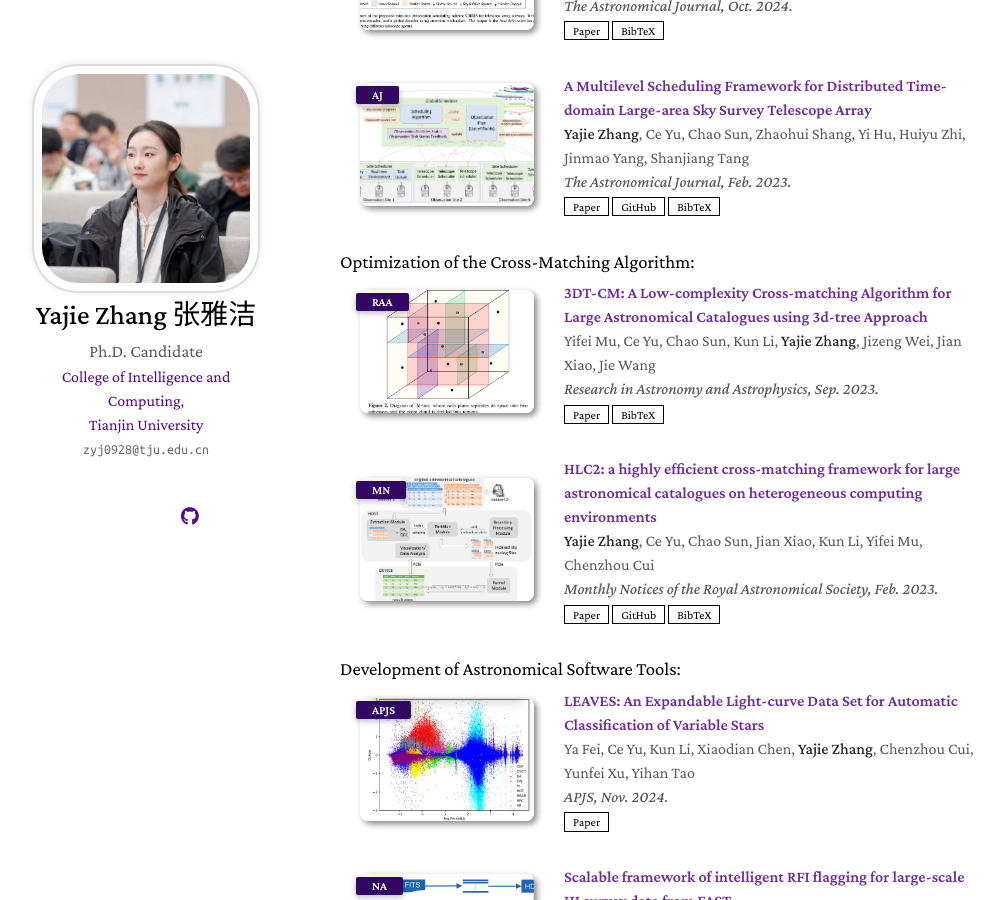
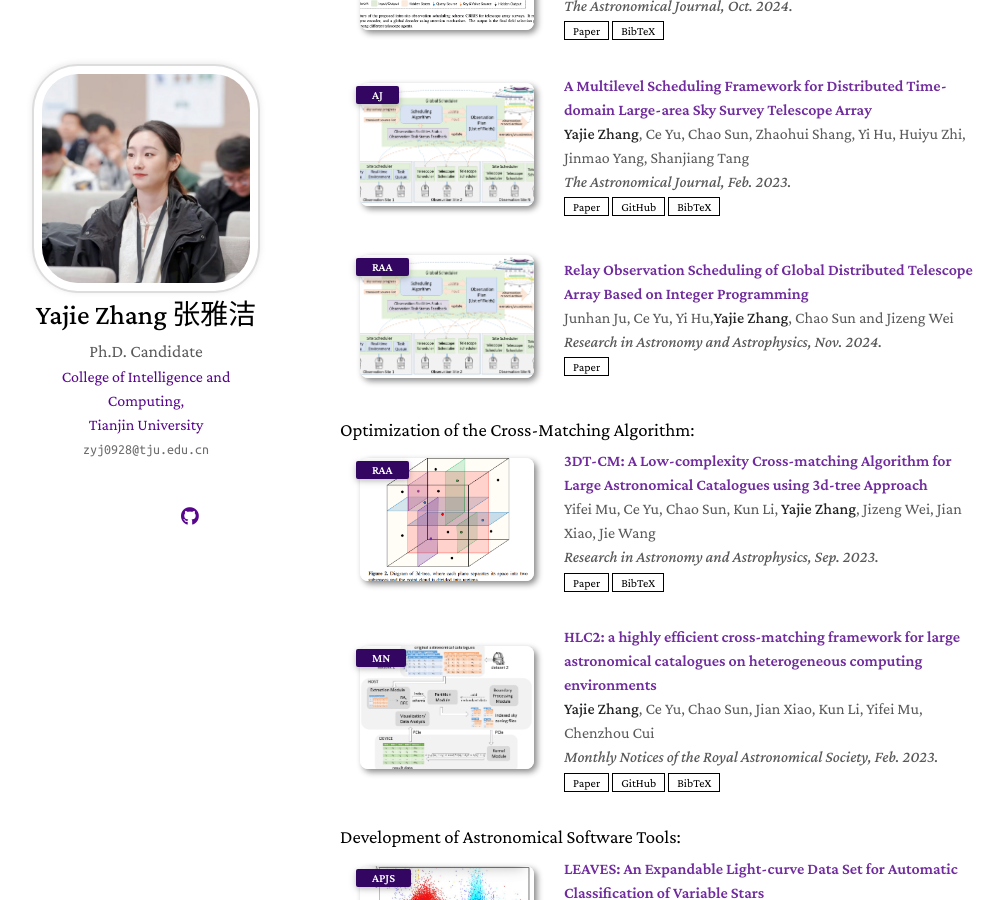
Before and after one commit to Yajie-Z/Yajie-Z.github.io, a Jekyll site: the page built from index.md, in a window 1280 px wide and 900 px high, scrolled down 725 px. Shown: the whole window, without its empty margins (130-1134 px from the left). Built offline with Jekyll 4.4.1, drawn with Linux system fonts in a browser that asks for light colours; nearby versions of some CDN libraries; a style sheet for code colours, icons or effects is not loaded; our own code applies the rules of GitHub Pages for plain Markdown files.

Commit message:
Update projects.md

```diff
--- a/_includes/projects.md
+++ b/_includes/projects.md
@@ -47,6 +47,27 @@
 </li>
 
   <br>
+
+  <li>
+<div class="pub-row">
+
+  <div class="col-sm-3 abbr" style="position: relative;padding-right: 15px;padding-left: 15px;">
+    <img src="assets/img/AJ.png" class="teaser img-fluid z-depth-1">
+    <abbr class="badge">RAA</abbr>
+  </div>
+
+  <div class="col-sm-9" style="position: relative;padding-right: 15px;padding-left: 20px;">
+    <div class="title"><a href="https://iopscience.iop.org/article/10.1088/1674-4527/ad9429">Relay Observation Scheduling of Global Distributed Telescope Array Based on Integer Programming </a></div>
+    <div class="author">Junhan Ju, Ce Yu, Yi Hu,<strong>Yajie Zhang</strong>, Chao Sun and Jizeng Wei</div>
+    <div class="periodical"><em>Research in Astronomy and Astrophysics, Nov. 2024.</em></div>
+    <div class="links">
+    <a href="https://iopscience.iop.org/article/10.1088/1674-4527/ad9429" class="btn btn-sm z-depth-0" role="button" target="_blank" style="font-size:12px;">Paper</a>
+    </div>
+  </div>
+</div>
+</li>
+<br>
+
 <h3 id="publications" style="margin: 2px 0px -15px;">Optimization of the Cross-Matching Algorithm: </h3>
 <br>
 <li>
```
